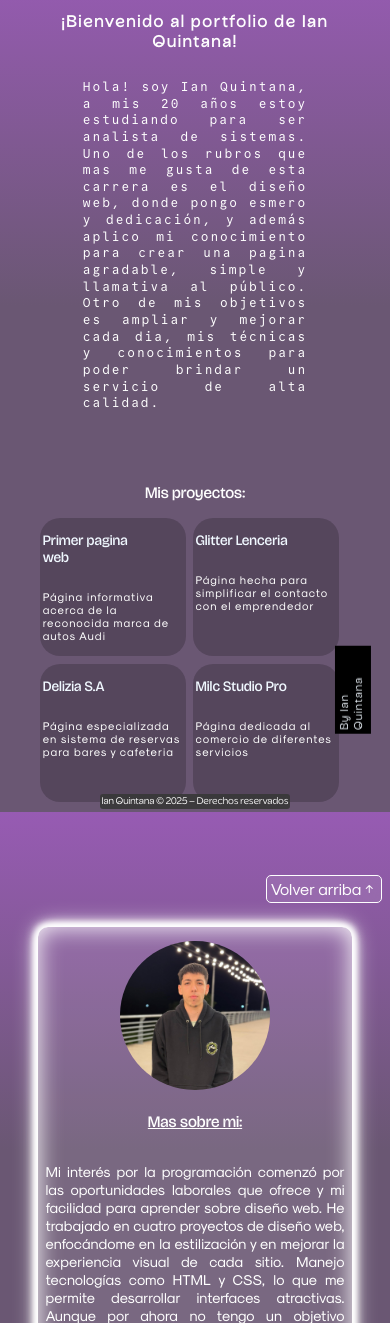
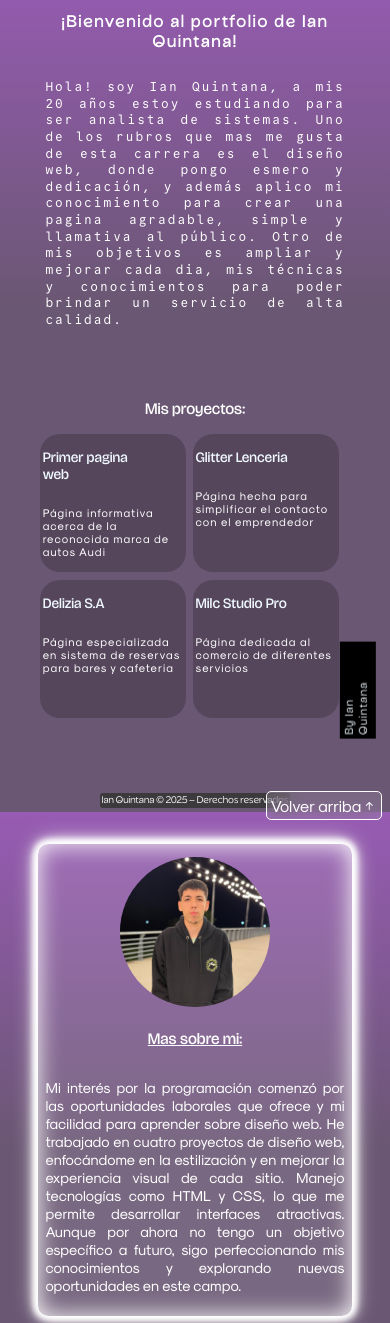
Before and after one commit to ianchu315/portfolio, a PHP site: page / in a window 390 px wide. Shown: the part 32-1355 px from the top of the page. Run offline with PHP 8.4, Linux system fonts and the light colour scheme.

Commit message:
revisón responsive I

```diff
--- a/js/main.js
+++ b/js/main.js
@@ -16,7 +16,7 @@ const typed = new Typed('.typed', {
 
 const typed2 = new Typed('.typed2', {
     strings: [
-		'paginas webs',
+		'páginas webs',
 		'páginas informativas',
 		'blogs',
 		'webs para tu marca'
--- a/style.css
+++ b/style.css
@@ -382,8 +382,8 @@ nav a:hover::before{
     backdrop-filter: blur(10px);
     border: solid 1px var(--blanco);
     border-radius: 5px;
-    top: 90%;
-    left: 90%;
+    top: 89.5%;
+    left: 82%;
     z-index: 10;
     color: var(--blanco);
     text-decoration: none;
@@ -616,6 +616,7 @@ textarea,input {
 
     nav {
         width: 80%;
+        top: 0;
     }
 
     nav a {
@@ -630,6 +631,10 @@ textarea,input {
     .parrafo-c{
         width: 100%;
         margin-left: 2%;
+    }
+
+    .cuerpo{
+        width: 80%;
     }
 
     .cuerpo p {
@@ -653,7 +658,7 @@ textarea,input {
     }
 
     .marca{
-        width: 20.5%;
+        width: 23%;
         left: 79.3%;
         bottom: 11%;
         letter-spacing: 1px;
@@ -674,6 +679,12 @@ textarea,input {
     .proyectos p{
         font-size: 70%;
         letter-spacing: 1px;
+    }
+
+    .btn-arriba:hover{
+        cursor: pointer;
+        border-radius: 7px 3px;
+        transition: .3s ease-in-out;
     }
 
     .smi,
```
Also changed, not shown: style-2.css (+6 -2 lines).
